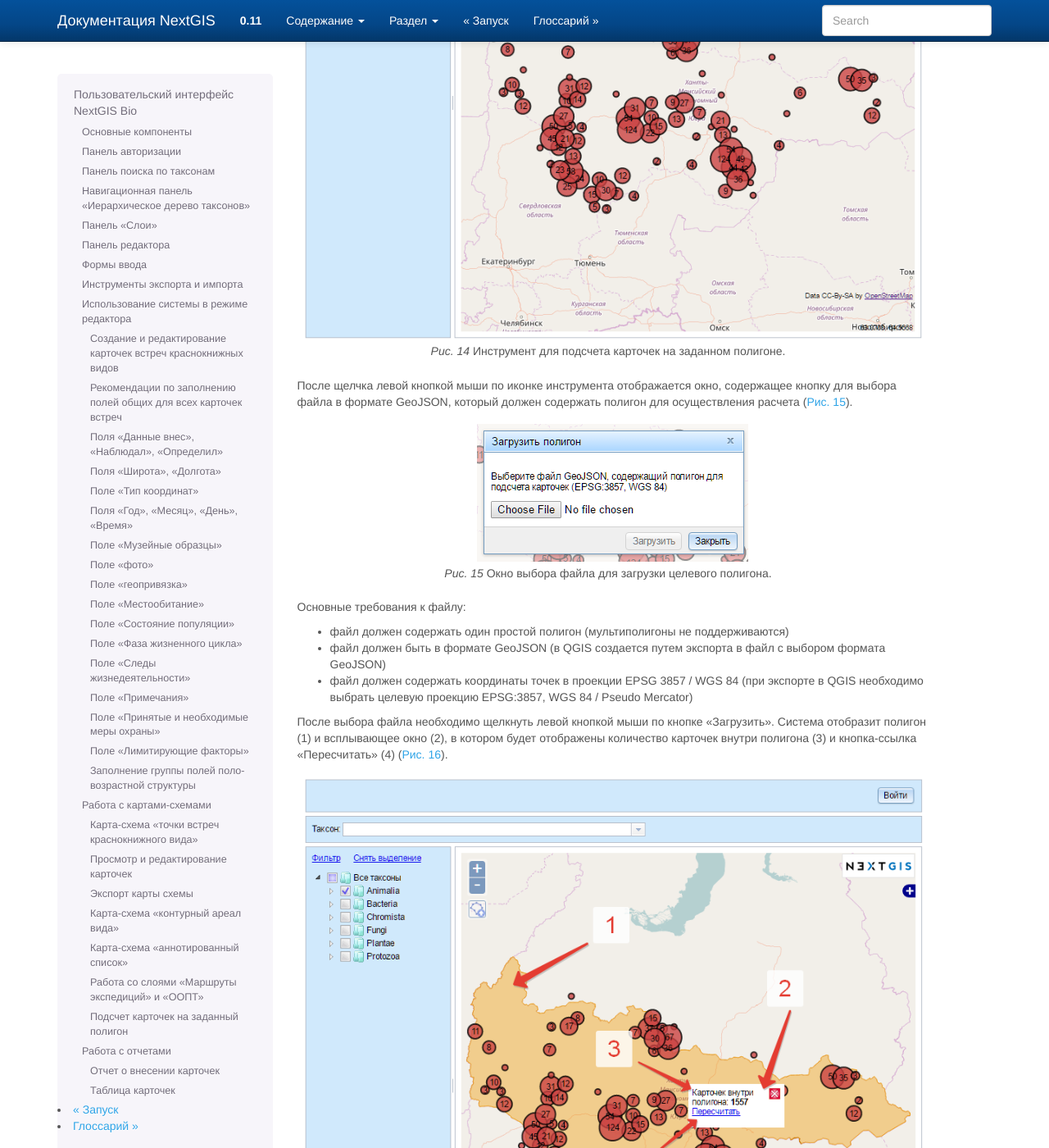
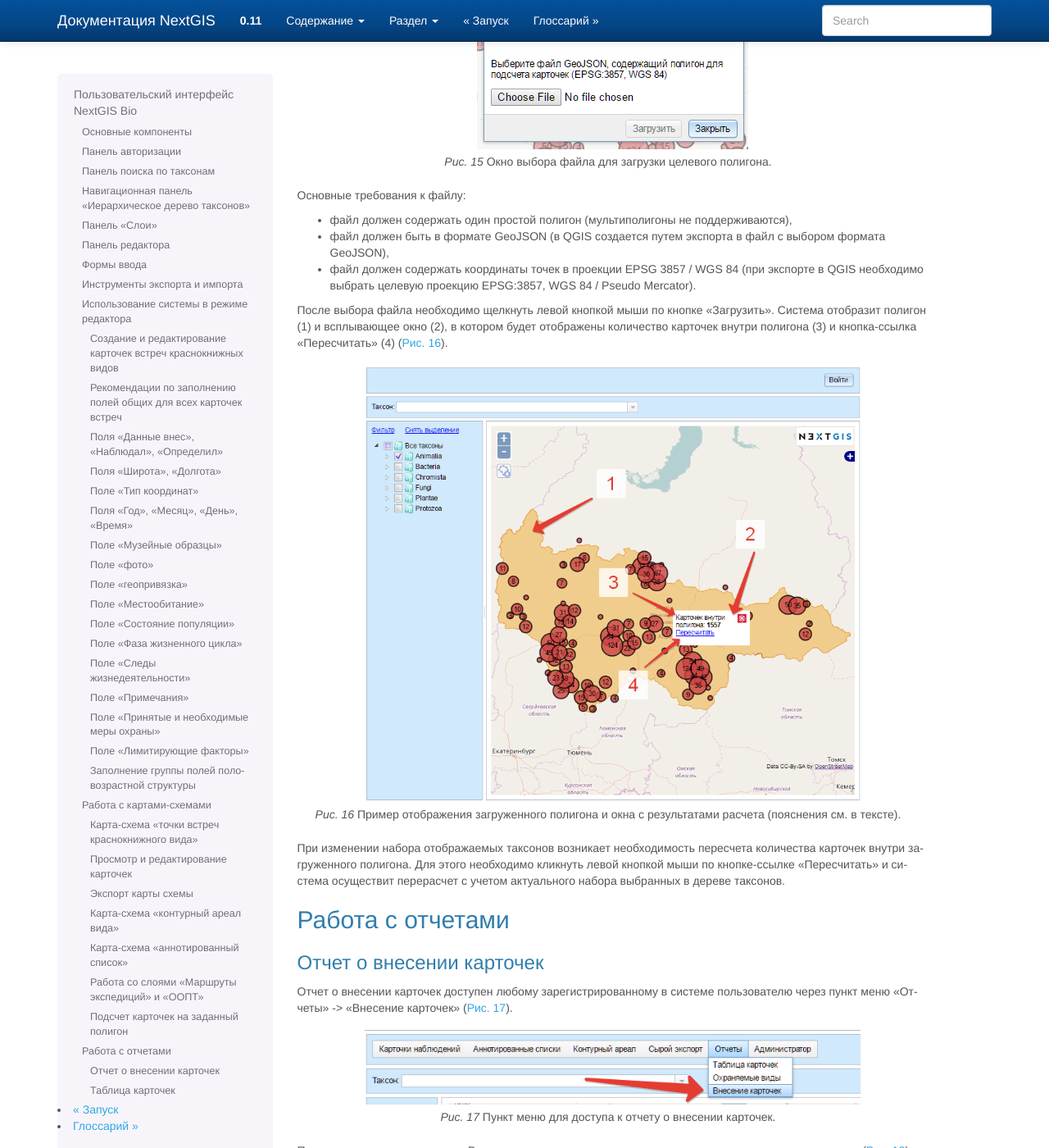
Before and after one commit to isabella232/docs_ngbio, a Sphinx documentation site: the page built from source/ui.rst, in a window 1280 px wide and 1400 px high, scrolled down 15774 px. Shown: the whole window at 82% size. Built offline with Sphinx 7.4.7, drawn with Linux system fonts in a browser that asks for light colours; formulas are drawn with MathJax 3; some of the changed text lies outside the part shown.

Commit message:
размеры рисунков

```diff
--- a/source/ui.rst
+++ b/source/ui.rst
@@ -20,8 +20,11 @@
 .. figure:: _static/ui_common.png
    :name: ngbio_img_ui_common
    :align: center
+   :width: 16cm
 
-   Структура главной страницы пользовательского интерфейса NextGIS Bio (цифрами обозначены: 1 - панель авторизации, 2 - панель редактора, 3 - панель поиска по таксонам, 4 - панель управления отображения слоев, 5 - панель дерева таксонов, 6 - окно  карты).
+   Структура главной страницы пользовательского интерфейса NextGIS Bio (цифрами обозначены:
+   1 - панель авторизации, 2 - панель редактора, 3 - панель поиска по таксонам,
+   4 - панель управления отображения слоев, 5 - панель дерева таксонов, 6 - окно  карты).
 
 Панель авторизации
 ------------------
@@ -42,6 +45,7 @@
 .. figure:: _static/ui_taxons_search.png
    :name: ngbio_ui_taxons_search
    :align: center
+   :width: 16cm
 
    Панель поиска по таксонам.
 
@@ -61,17 +65,19 @@
 .. figure:: _static/ui_taxons_tree.png
    :name: ngbio_ui_taxons_tree
    :align: center
+   :height: 15cm
 
    Иерархическое дерево таксонов.
 
 Панель «Слои»
 -------------
 
-Панель «Cлои» предназначена для управления отображением картографических слоев (:numref:`ngbio_ui_maps_layers`). Включает в себя два типа картографических слоев:
+Панель «Cлои» предназначена для управления отображением картографических слоев (:numref:`ngbio_ui_maps_layers`).
+Включает в себя два типа картографических слоев:
 
 1. Подложки - выполняют вспомогательную функцию.
 
-- OpenStreetMap - это топооснова, в качестве которой выбрана карта OpenStreetMap [osm] распространяемая по свободной лицензии (CC-BY-SA)
+- OpenStreetMap - это топооснова, в качестве которой выбрана карта OpenStreetMap [osm], распространяемая по свободной лицензии (CC-BY-SA)
 - Google-HYBRID - подложка из мозаики космических снимков Google Map [gm].
 
 2. Слои базы данных.
@@ -145,7 +151,7 @@
 для этого свои замечания и пожелания необходимо обнародовать для обсуждения на форуме:
 http://ugrabio.ru/forum/.
 
-Создание новой карточки встречи краснокнижного вида
+Создание новой карточки встречи краснокнижного вида.
 
 Чтобы создать новую карточку нужно:
 
@@ -408,8 +414,10 @@
 .. figure:: _static/editor_formalization.png
    :name: ngbio_editor_formalization
    :align: center
+   :width: 16cm
 
-   Пример формализации поло-возрастной структуры, изначальная запись в карточке имела вид: «Пара взрослых + 3-и птенца (сеголетки)».
+   Пример формализации поло-возрастной структуры, изначальная запись в карточке
+   имела вид: «Пара взрослых + 3-и птенца (сеголетки)».
 
 Заполнение полей характеризующие численность популяций растений и грибов
 Для характеристики численности растительных объектов в ИС предусмотрено 3 поля:
@@ -455,6 +463,7 @@
 .. figure:: _static/map_fungi.png
    :name: ngbio_map_fungi
    :align: center
+   :width: 16cm
 
    Карта-схема точек встреч всех видов грибов (в качестве таксона для отображения выбрано царство грибов - Fungi).
    1 - кнопки изменения масштаба карты;
@@ -478,14 +487,16 @@
 
 - на редакторской панели ИС нажать кнопку «карточки наблюдений»,
 - выбрать пункт «экспорт в csv»,
-- после нажатия кнопки в браузере появится диалоговое окно сохранения файла (может отличаться, в зависимости от используемого браузера), где необходимо выбрать пункт «сохранить»,
+- после нажатия кнопки в браузере появится диалоговое окно сохранения файла (может отличаться,
+  в зависимости от используемого браузера), где необходимо выбрать пункт «сохранить»,
 - далее сохраненный файл можно открывать как в обычном текстовом редакторе, так и импортировать в другое ПО.
 
 Также возможен экспорт в ГИС формат ESRI-шейп (SHP):
 последовательность действий та же, но на последнем этапе необходимо выбрать пункт «экспорт в shp».
 В результате экспорта будут сгенерированы все необходимые элементы шейп-файла,
 который можно открыть практически в любой современной ГИС. Следует отметить, что в отличие
-от экспорта в формат CSV, при экспорте в шейп-файл, будут экспортированы не все записи, а лишь те, у которых были заполнены поля широта/долгота.
+от экспорта в формат CSV, при экспорте в шейп-файл, будут экспортированы не все записи,
+а лишь те, у которых были заполнены поля широта/долгота.
 
 Карта-схема «контурный ареал вида»
 ~~~~~~~~~~~~~~~~~~~~~~~~~~~~~~~~~~
@@ -503,6 +514,7 @@
 .. figure:: _static/map_betula_area.png
    :name: ngbio_map_betula_area
    :align: center
+   :width: 16cm
 
    Карта-схема контурного ареала вида на примере Березы пушистой (Betula pubescens Ehrh.).
 
@@ -511,10 +523,12 @@
 .. figure:: _static/map_annt.png
    :name: ngbio_map_annt
    :align: center
+   :width: 16cm
 
    Редактирование аннотированного списка и просмотр ключевых участков выбранного квадрата.
 
-Карта-схема контурного ареала может быть экспортирована в шейп-файл. Для этого после создания карты на панели редактора нужно нажать кнопку «Контурный ареал» -> «Экспорт в shp».
+Карта-схема контурного ареала может быть экспортирована в шейп-файл. Для этого после
+создания карты на панели редактора нужно нажать кнопку «Контурный ареал» -> «Экспорт в shp».
 
 Карта-схема «аннотированный список»
 ~~~~~~~~~~~~~~~~~~~~~~~~~~~~~~~~~~~
@@ -526,7 +540,8 @@
 
 - в панели «слои» поставить галочку «контурный ареал вида»,
 - выбрать необходимый таксон (семейство Carabidae) на панели поиска по таксонам,
-- щелкнуть мышью на интересующем участке карты-схемы, после чего появится список видов жужелиц для конкретного квадрата полигональной сетки,
+- щелкнуть мышью на интересующем участке карты-схемы, после чего появится список видов
+  жужелиц для конкретного квадрата полигональной сетки,
 - щелкая по видам в появившемся аннотированном списке, можно просматривать имеющуюся информацию.
 
 Пример 2.  Аннотированный список таксона для всего округа.
@@ -535,7 +550,8 @@
 - в панели «слои» поставить галочку «контурный ареал вида»,
 - выбрать необходимый таксон (семейство Carabidae) на панели поиска по таксонам,
 - на панели редактора нужно нажать кнопку «Аннотированные списки» -> «Экспорт в csv».
-- В результате получается текстовый файл с разделителями табуляции, который можно анализировать в любом табличном редакторе, например, Excel.
+- В результате получается текстовый файл с разделителями табуляции, который можно
+  анализировать в любом табличном редакторе, например, Excel.
 
 Расшифровка подписей колонок таблицы «Аннотированный список»:
 
@@ -550,7 +566,8 @@
 - lon - долгота
 - lat - широта
 - biotop - биотоп
-- difference - отличия (поле заполняется, в случае, если найденный таксон лишь условно отнесен к данному виду, описываются отличия от типа, данная информация встречается в статьях по грибам).
+- difference - отличия (поле заполняется, в случае, если найденный таксон лишь условно отнесен
+  к данному виду, описываются отличия от типа, данная информация встречается в статьях по грибам).
 - substrat  - субстрат
 - status - статус организма на территории, например «залетный вид» для птиц
 - frequency - частота встреч
@@ -577,21 +597,24 @@
 .. figure:: _static/wms_layers/001.png
    :name: wms_layers_001
    :align: center
+   :width: 16cm
 
    Внешний вид файла с настройками слоев "Маршруты экспедиций" и "ООПТ".
 
-Предварительно слои должны быть загружены в веб-ГИС и настроено их отображение. После осуществления предварительных настроек
-слои будут доступны в системе NextGIS Bio (:numref:`wms_layers_002`, :numref:`wms_layers_003`).
+Предварительно слои должны быть загружены в веб-ГИС и настроено их отображение.
+После осуществления предварительных настроек слои будут доступны в системе NextGIS Bio (:numref:`wms_layers_002`, :numref:`wms_layers_003`).
 
 .. figure:: _static/wms_layers/002.png
    :name: wms_layers_002
    :align: center
+   :width: 16cm
 
    Внешний вид страницы с включенным слоем "Маршруты экспедиций".
 
 .. figure:: _static/wms_layers/003.png
    :name: wms_layers_003
    :align: center
+   :width: 16cm
 
    Внешний вид страницы с включенным слоем "ООПТ".
 
@@ -599,11 +622,13 @@
 Подсчет карточек на заданный полигон
 ~~~~~~~~~~~~~~~~~~~~~~~~~~~~~~~~~~~~
 
-При работе с основной картосхемой доступен инструмент, позволяющий осуществить подсчет карточек на заданном полигоне (:numref:`cards_polygon_001`).
+При работе с основной картосхемой доступен инструмент, позволяющий осуществить подсчет
+карточек на заданном полигоне (:numref:`cards_polygon_001`).
 
 .. figure:: _static/cards_polygon/001.png
    :name: cards_polygon_001
    :align: center
+   :width: 16cm
 
    Инструмент для подсчета карточек на заданном полигоне.
 
@@ -618,21 +643,25 @@
 
 Основные требования к файлу:
 
-- файл должен содержать один простой полигон (мультиполигоны не поддерживаются)
-- файл должен быть в формате GeoJSON (в QGIS создается путем экспорта в файл с выбором формата GeoJSON)
-- файл должен содержать координаты точек в проекции EPSG 3857 / WGS 84 (при экспорте в QGIS необходимо выбрать целевую проекцию EPSG:3857, WGS 84 / Pseudo Mercator)
+- файл должен содержать один простой полигон (мультиполигоны не поддерживаются),
+- файл должен быть в формате GeoJSON (в QGIS создается путем экспорта в файл с выбором формата GeoJSON),
+- файл должен содержать координаты точек в проекции EPSG 3857 / WGS 84 (при экспорте в QGIS
+  необходимо выбрать целевую проекцию EPSG:3857, WGS 84 / Pseudo Mercator).
 
-После выбора файла необходимо щелкнуть левой кнопкой мыши по кнопке "Загрузить". Система отобразит полигон (1) и всплывающее окно (2), в котором будет отображены
+После выбора файла необходимо щелкнуть левой кнопкой мыши по кнопке "Загрузить".
+Система отобразит полигон (1) и всплывающее окно (2), в котором будет отображены
 количество карточек внутри полигона (3) и кнопка-ссылка "Пересчитать" (4) (:numref:`cards_polygon_003`).
 
 .. figure:: _static/cards_polygon/003.png
    :name: cards_polygon_003
    :align: center
+   :width: 16cm
 
    Пример отображения загруженного полигона и окна с результатами расчета (пояснения см. в тексте).
 
-При изменении набора отображаемых таксонов возникает необходимость пересчета количества карточек внутри загруженного полигона.
-Для этого необходимо кликнуть левой кнопкой мыши по кнопке-ссылке "Пересчитать" и система осуществит перерасчет с учетом актуального
+При изменении набора отображаемых таксонов возникает необходимость пересчета количества
+карточек внутри загруженного полигона. Для этого необходимо кликнуть левой кнопкой мыши
+по кнопке-ссылке "Пересчитать" и система осуществит перерасчет с учетом актуального
 набора выбранных в дереве таксонов.
 
 
@@ -642,11 +671,13 @@
 Отчет о внесении карточек
 ~~~~~~~~~~~~~~~~~~~~~~~~~
 
-Отчет о внесении карточек доступен любому зарегистрированному в системе пользователю через пункт меню "Отчеты" -> "Внесение карточек" (:numref:`reports_added_cards_001`).
+Отчет о внесении карточек доступен любому зарегистрированному в системе пользователю
+через пункт меню "Отчеты" -> "Внесение карточек" (:numref:`reports_added_cards_001`).
 
 .. figure:: _static/reports/added_cards/001.png
    :name: reports_added_cards_001
    :align: center
+   :width: 16cm
 
    Пункт меню для доступа к отчету о внесении карточек.
 
@@ -655,13 +686,15 @@
 .. figure:: _static/reports/added_cards/002.png
    :name: reports_added_cards_002
    :align: center
+   :width: 16cm
 
    Внешний вид страницы отчета о внесении карточек.
 
 Страница состоит из следующих структурных частей:
 
 - область фильтра (1);
-- таблицы с информации о внесении карточек (2), состоящей из столбцов, содержащих краткие инициалы исследователя (3) и количество карточек (4), внесенных им за выбранный в фильтре (1) год.
+- таблицы с информации о внесении карточек (2), состоящей из столбцов, содержащих
+  краткие инициалы исследователя (3) и количество карточек (4), внесенных им за выбранный в фильтре (1) год.
 
 Столбцы таблицы являются сортируемыми. Инструменты фильтрации позволяют выбирать записи за определенный год, а также
 производить отобор записей по фильтру кратких инициалов исследователя. Также в таблице доступен постраничный вывод
@@ -675,6 +708,7 @@
 .. figure:: _static/reports/cards_table/001.png
    :name: reports_cards_table_001
    :align: center
+   :width: 16cm
 
    Пункт меню для доступа к таблице карточек.
 
@@ -683,6 +717,7 @@
 .. figure:: _static/reports/cards_table/002.png
    :name: reports_cards_table_002
    :align: center
+   :width: 16cm
 
    Внешний вид страницы "Таблица карточек".
 
@@ -692,12 +727,15 @@
 - панель инструментов экспорта (2);
 - табличное представление карточек (3).
 
-Панель фильтра позволяет настраивать параметры фильтрации записей таблицы карточек по таким полям, как "Название вида", "Вносил", "Наблюдал", "Дата внесения", "Дата наблюдения".
-Таблица карточек является сортируемой, поддерживает постраничное разбиение данных и позволяет настраивать количество карточек, отображаемых на каждой странице.
+Панель фильтра позволяет настраивать параметры фильтрации записей таблицы карточек по таким полям,
+как "Название вида", "Вносил", "Наблюдал", "Дата внесения", "Дата наблюдения".
+Таблица карточек является сортируемой, поддерживает постраничное разбиение данных и
+позволяет настраивать количество карточек, отображаемых на каждой странице.
 Панель экспорта содержит кнопки, позволяющие осушествить экспорт в такие форматы как .pdf и .doc (:numref:`reports_cards_table_003`).
 
 .. figure:: _static/reports/cards_table/003.png
    :name: reports_cards_table_003
    :align: center
+   :width: 16cm
 
    Внешний вид файла .pdf, содержащего карточку объекта.
```
Also changed, not shown: other parts of source/ui.rst (+7 -4 lines), source/general.rst (+17 -8 lines).
